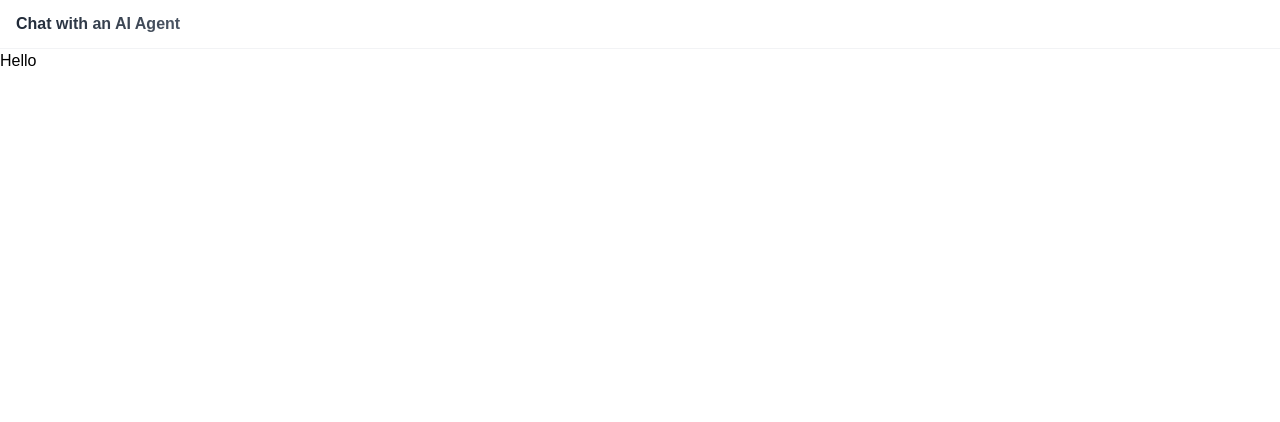
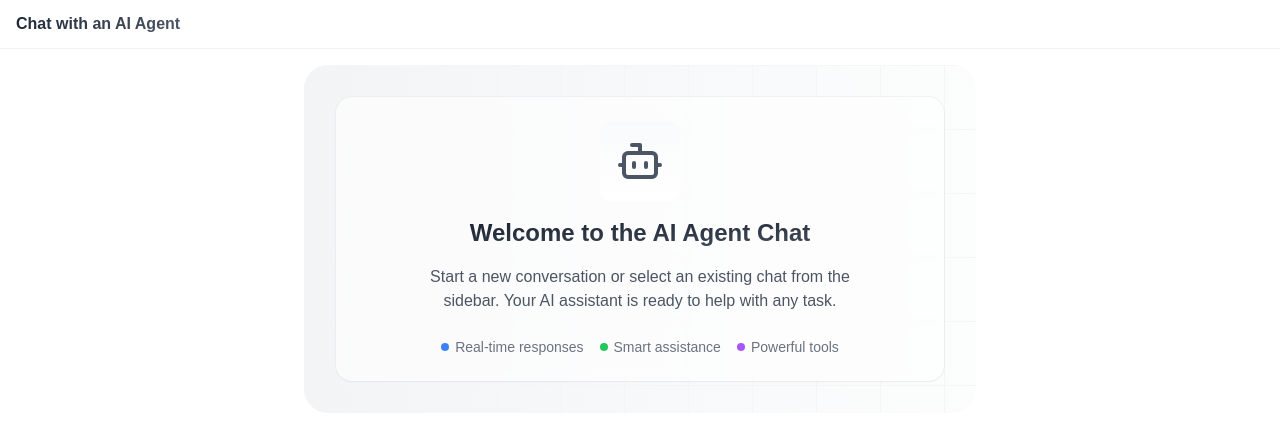
Before and after one commit to Arminbusatlic72/youtube-ai-agent, a Next.js app: page /dashboard in a window 1280 px wide. Shown: the top 422 px of the page. Built offline with nearby package versions, Linux system fonts and the light colour scheme; no server answers.

Commit message:
Creating ChatRow component with function to delete chat, Finalizing UI for dashboard page

```diff
--- a/src/app/dashboard/page.tsx
+++ b/src/app/dashboard/page.tsx
@@ -1,7 +1,42 @@
+import { BotIcon } from "lucide-react";
+
 export default function DashboardPage() {
   return (
-    <>
-      <h1 className="text-black">Hello</h1>
-    </>
+    <div className="flex-1 flex items-center justify-center p-4">
+      <div className="relative max-w-2xl w-full">
+        {/* Decorative elements */}
+        <div className="absolute inset-0 -z-10 bg-gradient-to-r from-gray-100 to-gray-50/50 rounded-3xl"></div>
+        <div className="absolute inset-0 -z-10 bg-[linear-gradient(to_right,#f5f5f5_1px,transparent_1px),linear-gradient(to_bottom,#f5f5f5_1px,transparent_1px)] bg-[size:4rem_4rem] rounded-3xl"></div>
+
+        <div className="relative space-y-6 p-8 text-center">
+          <div className="bg-white/60 backdrop-blur-sm shadow-sm ring-1 ring-gray-200/50 rounded-2xl p-6 space-y-4">
+            <div className="bg-gradient-to-b from-gray-50 to-white rounded-xl p-4 inline-flex">
+              <BotIcon className="w-12 h-12 text-gray-600" />
+            </div>
+            <h2 className="text-2xl font-semibold bg-gradient-to-br from-gray-900 to-gray-600 bg-clip-text text-transparent">
+              Welcome to the AI Agent Chat
+            </h2>
+            <p className="text-gray-600 max-w-md mx-auto">
+              Start a new conversation or select an existing chat from the
+              sidebar. Your AI assistant is ready to help with any task.
+            </p>
+            <div className="pt-2 flex justify-center gap-4 text-sm text-gray-500">
+              <div className="flex items-center gap-1.5">
+                <div className="w-2 h-2 rounded-full bg-blue-500"></div>
+                Real-time responses
+              </div>
+              <div className="flex items-center gap-1.5">
+                <div className="w-2 h-2 rounded-full bg-green-500"></div>
+                Smart assistance
+              </div>
+              <div className="flex items-center gap-1.5">
+                <div className="w-2 h-2 rounded-full bg-purple-500"></div>
+                Powerful tools
+              </div>
+            </div>
+          </div>
+        </div>
+      </div>
+    </div>
   );
 }
--- /dev/null
+++ b/src/components/ChatRow.tsx
@@ -0,0 +1,69 @@
+"use client";
+import { Doc, Id } from "../../convex/_generated/dataModel";
+import { TrashIcon } from "lucide-react";
+// import TimeAgo from "react-timeago";
+import { useRouter } from "next/navigation";
+import { Button } from "@/components/ui/button";
+import { use } from "react";
+import { NavigationContext } from "@/lib/NavigationProvider";
+import { useQuery } from "convex/react";
+import { api } from "../../convex/_generated/api";
+
+function ChatRow({
+  chat,
+  onDelete
+}: {
+  chat: Doc<"chats">;
+  onDelete: (id: Id<"chats">) => void;
+}) {
+  const router = useRouter();
+  const { closeMobileNav } = use(NavigationContext);
+  //   const lastMessage = useQuery(api.messages.getLastMessage, {
+  //     chatId: chat._id
+  //   });
+
+  const handleClick = () => {
+    router.push(`/dashboard/chat/${chat._id}`);
+    closeMobileNav();
+  };
+
+  return (
+    <div
+      className="group rounded-xl border border-gray-200/30 bg-white/50 backdrop-blur-sm hover:bg-white/80 transition-all duration-200 cursor-pointer shadow-sm hover:shadow-md"
+      onClick={handleClick}
+    >
+      <div className="p-4">
+        <div className="flex justify-between items-start">
+          <p className="text-sm text-gray-600 truncate flex-1 font-medium">
+            chat
+            {/* {lastMessage ? (
+              <>
+                {lastMessage.role === "user" ? "You: " : "AI: "}
+                {lastMessage.content.replace(/\\n/g, "\n")}
+              </>
+            ) : (
+              <span className="text-gray-400">New conversation</span>
+            )} */}
+          </p>
+          <Button
+            variant="ghost"
+            size="icon"
+            className="opacity-0 group-hover:opacity-100 -mr-2 -mt-2 ml-2 transition-opacity duration-200"
+            onClick={(e) => {
+              e.stopPropagation();
+              onDelete(chat._id);
+            }}
+          >
+            <TrashIcon className="h-4 w-4 text-gray-400 hover:text-red-500 transition-colors" />
+          </Button>
+        </div>
+        {/* {lastMessage && (
+          <p className="text-xs text-gray-400 mt-1.5 font-medium">
+            <TimeAgo date={lastMessage.createdAt} />
+          </p>
+        )} */}
+      </div>
+    </div>
+  );
+}
+export default ChatRow;
--- a/src/components/SideBar.tsx
+++ b/src/components/SideBar.tsx
@@ -130,15 +130,30 @@
 import { use } from "react";
 import { Button } from "@/components/ui/button";
 import { PlusIcon, TrashIcon } from "@radix-ui/react-icons";
+import { useMutation, useQuery } from "convex/react";
+import { api } from "../../convex/_generated/api";
+import ChatRow from "./ChatRow";
+
 export default function Sidebar() {
   const router = useRouter();
   const { closeMobileNav, isMobileNavOpen } = use(NavigationContext);
+  const chats = useQuery(api.chats.listChats);
+  const createChat = useMutation(api.chats.createChat);
+  const deleteChat = useMutation(api.chats.deleteChat);
   const handleNewChat = async () => {
-    // const chatId = await createChat({ title: "New Chat" });
-    // router.push(`/dashboard/chat/${chatId}`);
-    router.push("/dashboard/chat");
+    const chatId = await createChat({ title: "New Chat" });
+    router.push(`/dashboard/chat/${chatId}`);
+
     closeMobileNav();
   };
+  const handleDeleteChat = async (id: Id<"chats">) => {
+    await deleteChat({ id });
+    // If we're currently viewing this chat, redirect to dashboard
+    if (window.location.pathname.includes(id)) {
+      router.push("/dashboard");
+    }
+  };
+
   return (
     <>
       {isMobileNavOpen && (
@@ -162,9 +177,9 @@
           </Button>
         </div>
         <div className="flex-1 overflow-y-auto space-y-2.5 p-4 scrollbar-thin scrollbar-thumb-gray-200 scrollbar-track-transparent">
-          {/* {chats?.map((chat) => (
+          {chats?.map((chat) => (
             <ChatRow key={chat._id} chat={chat} onDelete={handleDeleteChat} />
-          ))} */}
+          ))}
         </div>
       </div>
     </>
```
